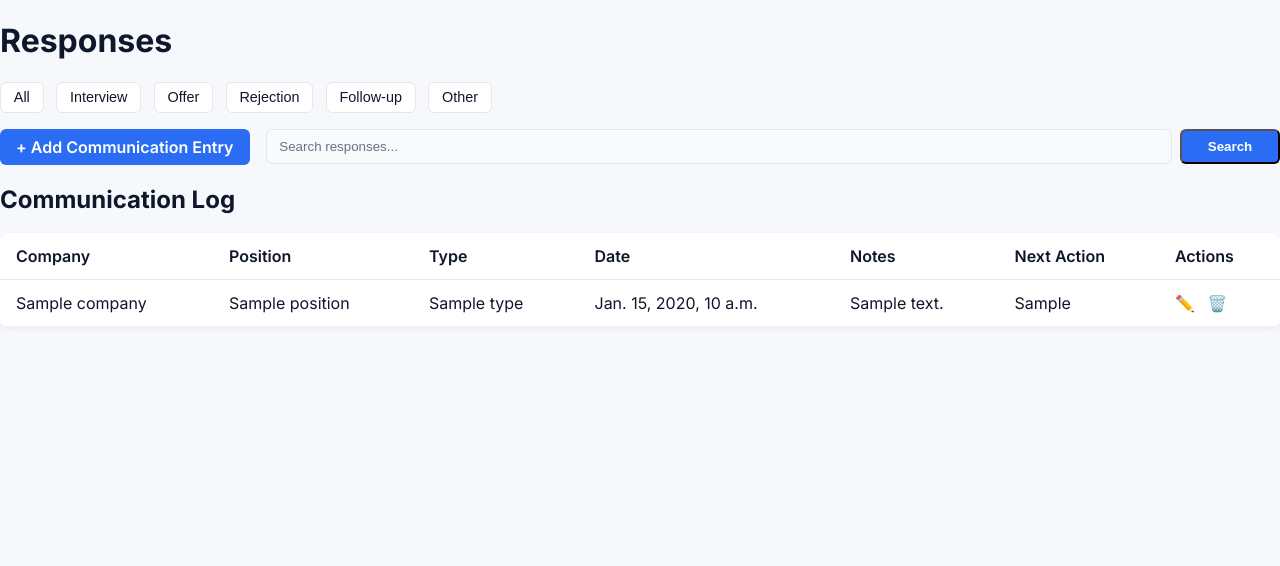
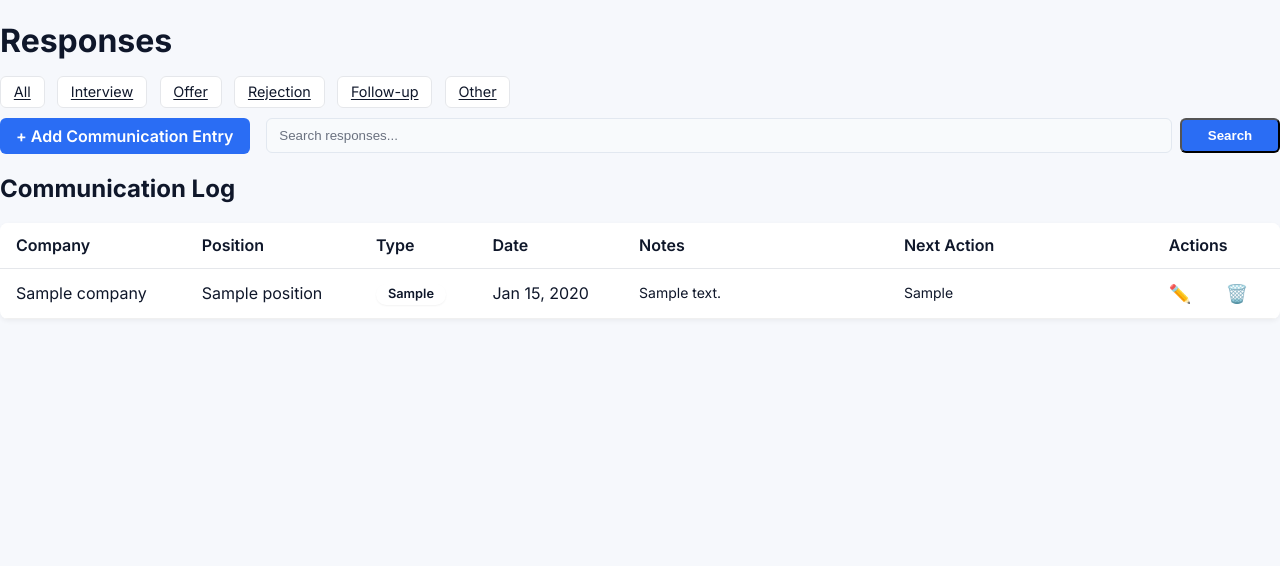
Before and after one commit to ishhaan6233/resume, a Django app: template resume_app/templates/responses.html in a window 1280 px wide. Shown: the part 77-643 px from the top of the page. Run offline with Django 3.2, Linux system fonts and the light colour scheme; the template is opened without the code that fills it: most values are stand-ins (such as "Sample title", 1, 10 or a date in 2020).

Commit message:
added data

```diff
--- a/resume_app/templates/add_response.html
+++ b/resume_app/templates/add_response.html
@@ -114,12 +114,12 @@
   </div>
 
   <div class="form-group">
-    <label for="notes">Notes:</label>
+    <label for="notes">Notes (Optional):</label>
     <textarea id="notes" name="notes" rows="4"></textarea>
   </div>
 
   <div class="form-group">
-    <label for="next_action">Next Action:</label>
+    <label for="next_action">Next Action (Optional):</label>
     <textarea id="next_action" name="next_action" rows="3"></textarea>
   </div>
 
--- a/resume_app/templates/responses.html
+++ b/resume_app/templates/responses.html
@@ -1,4 +1,4 @@
-{% extends "base.html" %} {% block title %}Responses - JobJourney{%endblock%} {% block content %}
+{% extends "base.html" %} {% block title %}Responses - JobJourney{% endblock %} {% block content %}
 <h1>Responses</h1>
 
 <style>
@@ -30,62 +30,44 @@
 </style>
 
 <!-- Tabs -->
-<form method="get" id="response-filter-form" style="margin-bottom: 16px">
 <div class="tabs">
-    <button
-      type="submit"
-      name="type"
-      value="all"
+  <a
+    href="{% url 'responses' %}?type=all"
     class="tab {% if active_filter == 'all' %}active{% endif %}"
+    >All</a
   >
-      All
-    </button>
-    <button
-      type="submit"
-      name="type"
-      value="Interview"
+  <a
+    href="{% url 'responses' %}?type=Interview"
     class="tab {% if active_filter == 'Interview' %}active{% endif %}"
+    >Interview</a
   >
-      Interview
-    </button>
-    <button
-      type="submit"
-      name="type"
-      value="Offer"
+  <a
+    href="{% url 'responses' %}?type=Offer"
     class="tab {% if active_filter == 'Offer' %}active{% endif %}"
+    >Offer</a
   >
-      Offer
-    </button>
-    <button
-      type="submit"
-      name="type"
-      value="Rejection"
+  <a
+    href="{% url 'responses' %}?type=Rejection"
     class="tab {% if active_filter == 'Rejection' %}active{% endif %}"
+    >Rejection</a
   >
-      Rejection
-    </button>
-    <button
-      type="submit"
-      name="type"
-      value="Follow-up"
+  <a
+    href="{% url 'responses' %}?type=Follow-up"
     class="tab {% if active_filter == 'Follow-up' %}active{% endif %}"
+    >Follow-up</a
   >
-      Follow-up
-    </button>
-    <button
-      type="submit"
-      name="type"
-      value="Other"
+  <a
+    href="{% url 'responses' %}?type=Other"
     class="tab {% if active_filter == 'Other' %}active{% endif %}"
+    >Other</a
   >
-      Other
-    </button>
 </div>
-</form>
 
 <!-- Action bar -->
 <div class="actions">
   <a href="{% url 'add_response' %}" class="btn">+ Add Communication Entry</a>
+
+  <!-- Search form -->
   <form method="get" style="flex: 1; display: flex">
     <input
       type="text"
@@ -95,6 +77,7 @@
       placeholder="Search responses..."
       style="flex: 1; margin-right: 8px"
     />
+    <!-- Preserve current tab filter -->
     <input type="hidden" name="type" value="{{ active_filter }}" />
     <button type="submit" class="btn" style="min-width: 100px">Search</button>
   </form>
@@ -120,14 +103,27 @@
       <tr>
         <td>{{ r.company }}</td>
         <td>{{ r.position }}</td>
-        <td>{{ r.type }}</td>
-        <td>{{ r.date }}</td>
-        <td>{{ r.notes }}</td>
-        <td>{{ r.next_action }}</td>
         <td>
-          <a href="#" class="action-icon" title="Edit">✏️</a>
+          <span class="status {{ r.response_type }}"
+            >{{ r.response_type }}</span
+          >
+        </td>
+        <td>{{ r.date|date:'M d, Y' }}</td>
+        <td>
+          <div class="notes-box">{{ r.notes|default:"N/A" }}</div>
+        </td>
+        <td>
+          <div class="notes-box">{{ r.next_action|default:"N/A" }}</div>
+        </td>
+        <td id="response_actions_container">
           <a
-            href="#"
+            href="{% url 'edit_response' response_id=r.id %}"
+            class="action-icon"
+            title="Edit"
+            >✏️</a
+          >
+          <a
+            href="{% url 'delete_response' response_id=r.id %}"
             class="action-icon"
             title="Delete"
             onclick="return confirm('Are you sure you want to delete this entry?');"
--- a/resume_app/views.py
+++ b/resume_app/views.py
@@ -1,4 +1,3 @@
-# Delete application
 from django.shortcuts import render, redirect, get_object_or_404
 from django.contrib.auth import login, logout, authenticate
 from django.contrib.auth.decorators import login_required
```
Also changed, not shown: resume_app/models.py (+22 -12 lines), db.sqlite3. Lines whose indentation alone changed are shown as unchanged.
